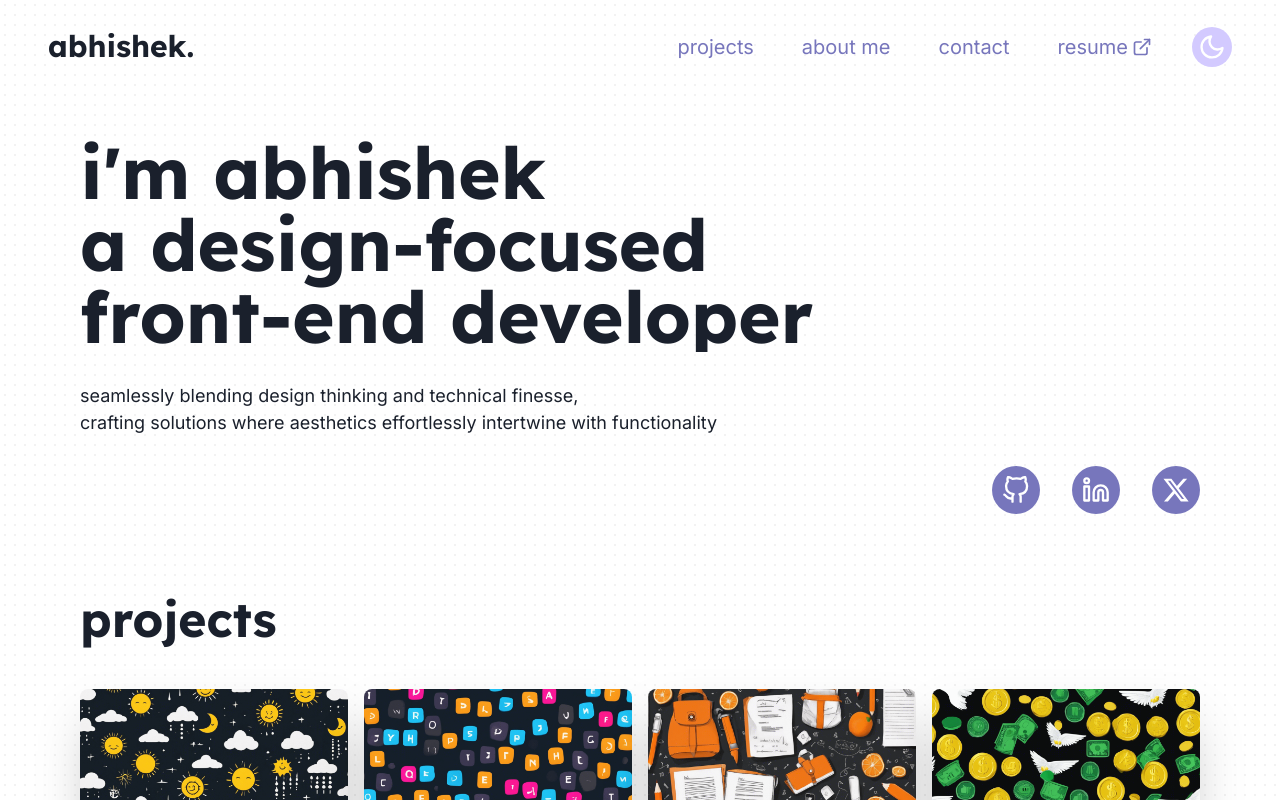
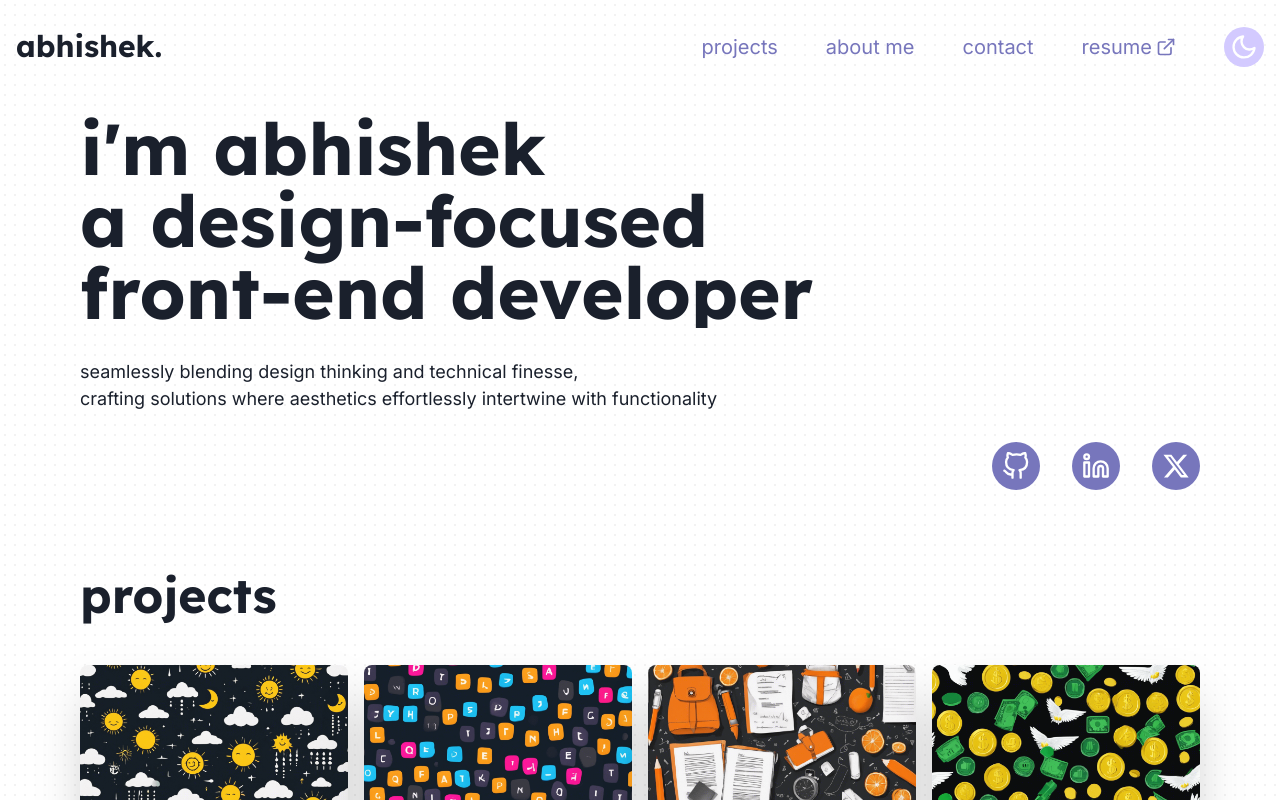
Before and after one commit to abhishmazumder/personalPortfolio, a React (Vite) app: page / in a window 1280 px wide. Shown: the top 800 px of the page. Built offline with nearby package versions, Linux system fonts and the light colour scheme.

Commit message:
Improved Header and made TechStackGroup font to secondary

```diff
--- a/src/Components/Header/Header.jsx
+++ b/src/Components/Header/Header.jsx
@@ -7,7 +7,6 @@ import ColorModeButton from "./ColorModeButton";
 import PropTypes from "prop-types";
 
 const NavBarContainer = ({ children, isAtTop, isOpen, ...props }) => {
-
   return (
     <Flex
       as="header"
@@ -15,9 +14,9 @@ const NavBarContainer = ({ children, isAtTop, isOpen, ...props }) => {
       justify="space-between"
       wrap="wrap"
       w="100%"
-      mb={[6, 6, 8, 8]}
-      py={[6, 6, 6, 6]}
-      px={[4, 4, 12, 12]}
+      py={6}
+      px={4}
+      mb={2}
       bg="transparent"
       position="sticky"
       top="0"
@@ -74,7 +73,7 @@ const Header = ({ scrollToSection, ...props }) => {
         </Collapse>
       </Box>
 
-      <Flex align="center" gap={8} display={["none", "none", "flex", "flex"]}>
+      <Flex align="center" gap={10} display={["none", "none", "flex", "flex"]}>
         <MenuLinks scrollToSection={scrollToSection} />
         <ColorModeButton />
       </Flex>
--- a/src/Components/Header/MenuLinks.jsx
+++ b/src/Components/Header/MenuLinks.jsx
@@ -11,7 +11,6 @@ const MenuItem = memo(({ children, to, handleClick, ...props }) => {
     <Text
       display="flex"
       alignItems="center"
-      gap={1}
       fontFamily="secondary"
       fontSize={"xl"}
       py={1}
@@ -20,7 +19,8 @@ const MenuItem = memo(({ children, to, handleClick, ...props }) => {
       cursor="pointer"
       color={colorMode === "dark" ? "inherit" : "primary.600"}
       _hover={{
-        backgroundColor: "primary.50",
+        backgroundColor: colorMode === "dark" ? "primary.50" : "primary.100",
+        color: colorMode === "dark" ? "inherit" : "white",
       }}
       transition="background-color 0.3s ease, color 0.3s ease"
       onClick={() => handleClick(to)}
@@ -47,11 +47,12 @@ const MenuLinks = memo(({ scrollToSection, ...props }) => {
   return (
     <Stack
       {...props}
-      spacing={8}
+      gap={8}
       align="center"
-      justify={["center", "space-between", "flex-end", "flex-end"]}
+      justify={["center", "space-between", "space-between", "space-between"]}
       direction={["column", "row", "row", "row"]}
-      p={[2.5, 2.5, 0, 0]}
+      pt={[5, 5, 0, 0]}
+      pb={[2, 2, 0, 0]}
     >
       {navlinks?.map((link, index) => (
         <MenuItem
--- a/src/Components/Layout/Layout.jsx
+++ b/src/Components/Layout/Layout.jsx
@@ -2,11 +2,11 @@ import { lazy, useCallback, useEffect } from "react";
 import { Container, Grid, GridItem } from "@chakra-ui/react";
 import { useLocation } from "react-router-dom";
 
-import Header from "../Header/Header.jsx";
-import Hero from "../Hero/Hero.jsx";
+// import Header from "../Header/Header.jsx";
+// import Hero from "../Hero/Hero.jsx";
 
-// const Header = lazy(() => import("../Header/Header"));
-// const Hero = lazy(() => import("../Hero/Hero"));
+const Header = lazy(() => import("../Header/Header"));
+const Hero = lazy(() => import("../Hero/Hero"));
 const ProjectSection = lazy(() =>
   import("../Projects/ProjectSection")
 );
--- a/src/Components/Projects/TechStackGroup.jsx
+++ b/src/Components/Projects/TechStackGroup.jsx
@@ -19,7 +19,7 @@ const TechStackGroup = memo(({ techStack }) => {
           }}
           transition="transform 0.3s ease"
         >
-          <Text fontFamily={"primary"} fontSize={"md"} noOfLines={1}>
+          <Text fontFamily={"secondary"} fontSize={"md"} noOfLines={1}>
             {ele?.toLowerCase()}
           </Text>
         </Center>
```
